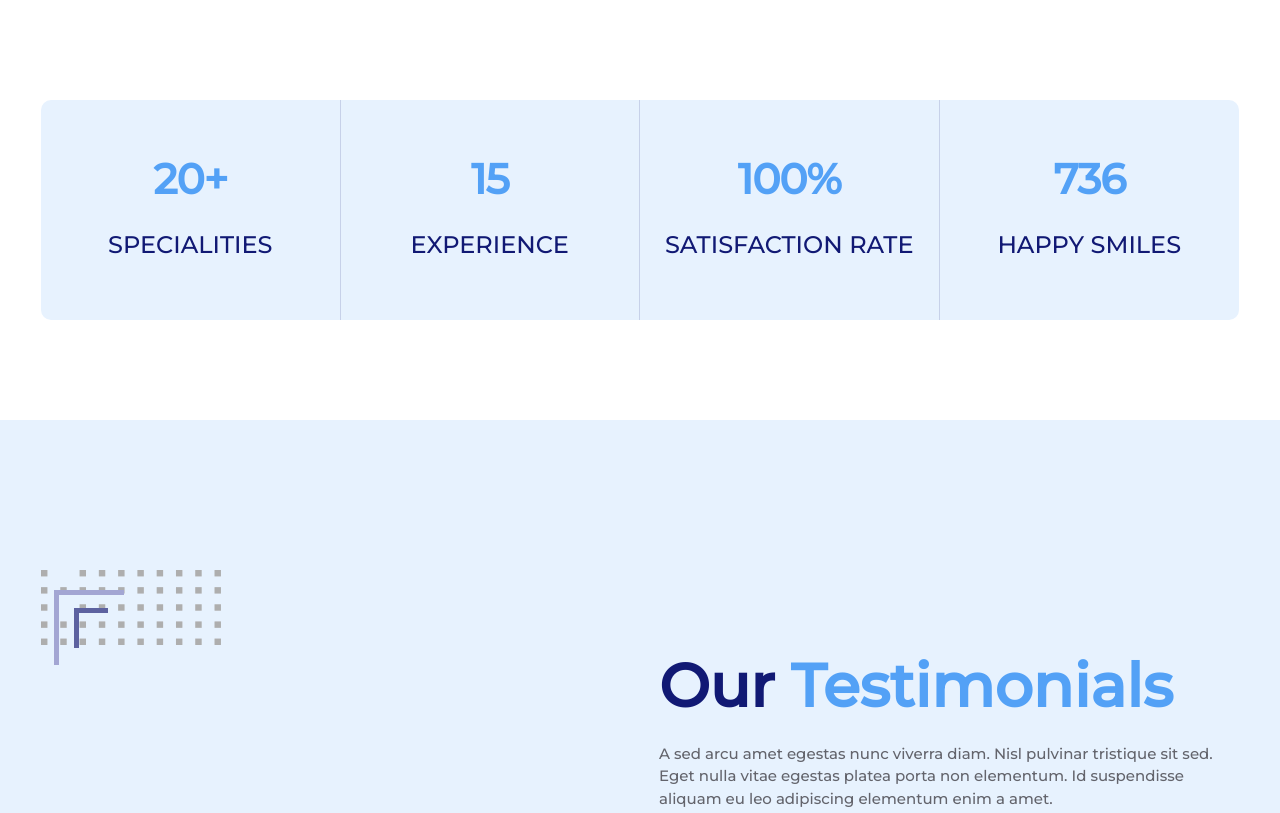
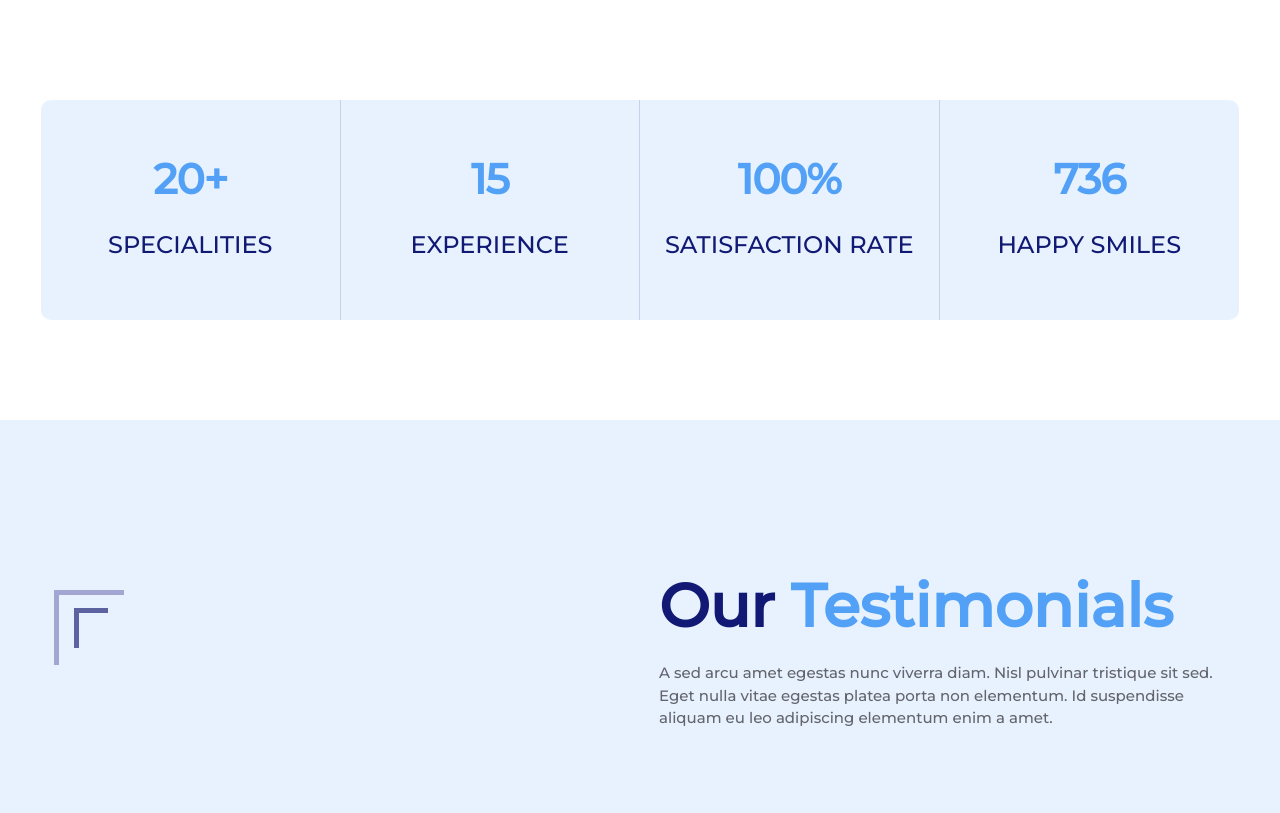
Before and after one commit to manu3006/F-Dentist-Theme, a plain HTML site: page index.html in a window 1280 px wide. Shown: the top 813 px of the page. Drawn offline with nearby package versions, Linux system fonts and the light colour scheme; a script that the page names is missing.

Commit message:
Add files via upload

```diff
--- a/style.css
+++ b/style.css
@@ -81,13 +81,13 @@
     z-index: 1;
 
 }
-.our_tester_right .before-image::after {
-    content: 'url(Vector\ \(2\).svg)';
+.our_tester_right .before-image img {
+    content: '';
     max-width: 182px;
     width: 100%;
     position: absolute;
     left: 20%;
-    bottom: 48%;
+    bottom: 51%;
     transform: translate(-50%, -50%);
 }
 
```
